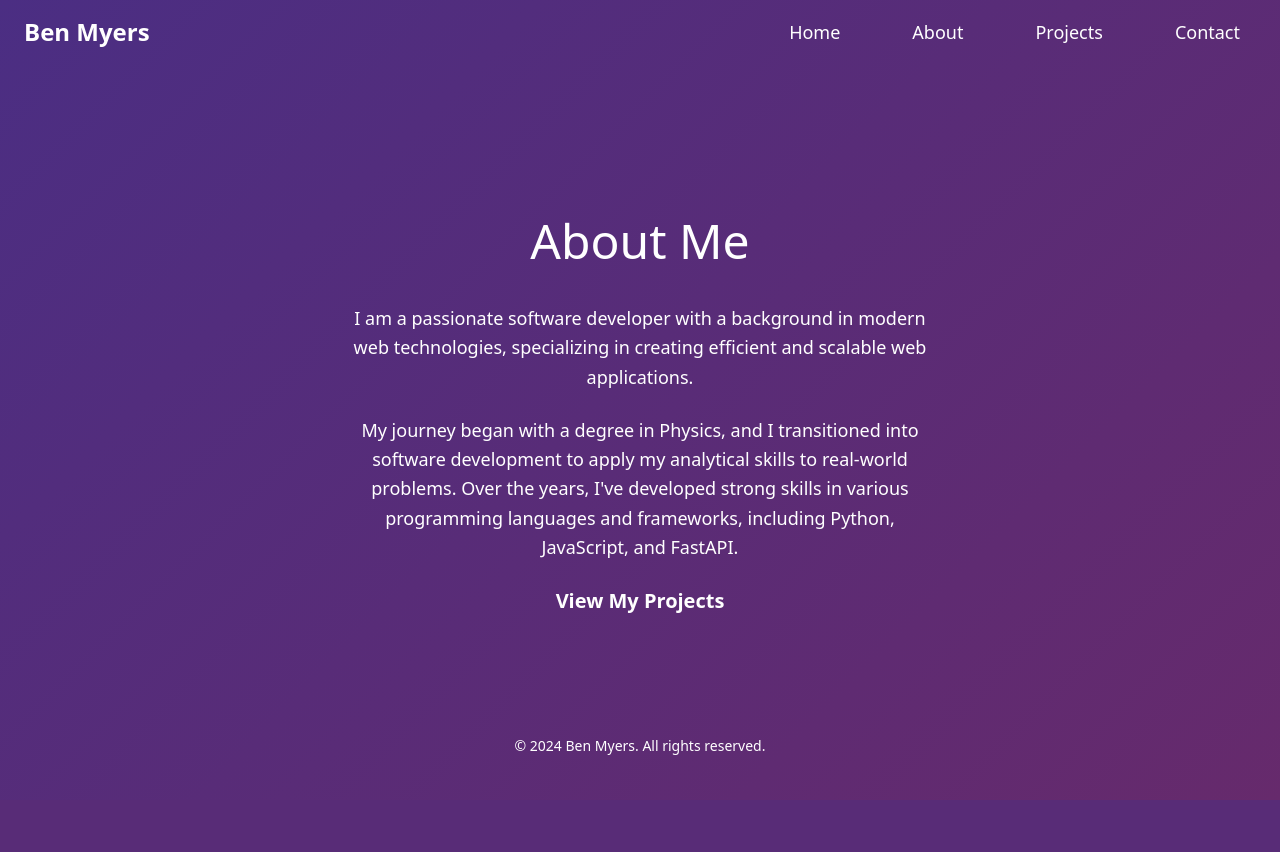
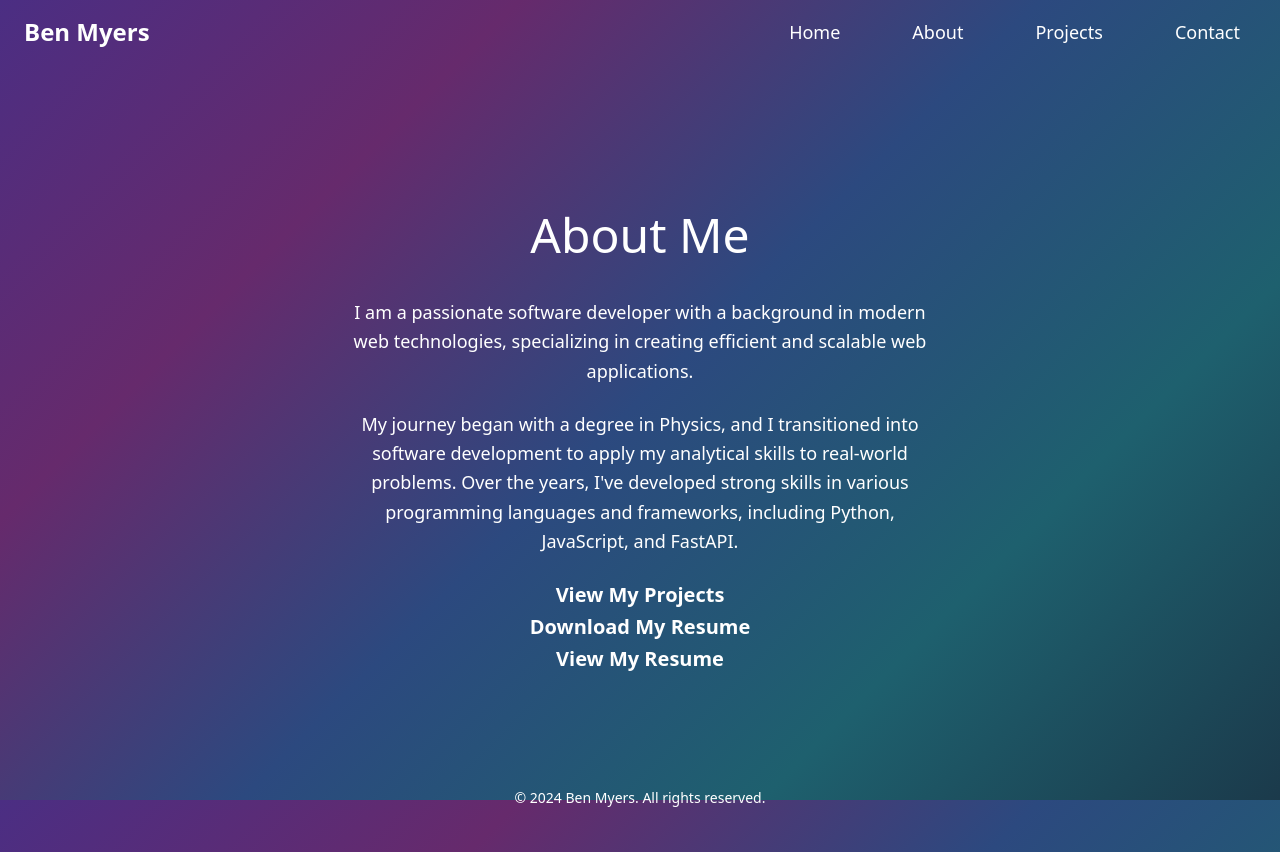
Before and after one commit to myersben9/benmyers, a FastAPI app: page /about in a window 1280 px wide. Before the commit the page ends 800 px from the top, so only its background shows below. Run offline with FastAPI, Linux system fonts and the light colour scheme; parts of the project's set-up code (start-up, migrations or seed data) failed here and were passed over.

Commit message:
career fair

```diff
--- a/sql_app/main.py
+++ b/sql_app/main.py
@@ -7,7 +7,9 @@
 from fastapi.exceptions import RequestValidationError
 from starlette.exceptions import HTTPException as StarletteHTTPException
 import os
-from fastapi.responses import FileResponse
+from fastapi.responses import FileResponse, StreamingResponse
+
+# Path to the resume file
 
 from . import crud, models, schemas, utils
 from .database import SessionLocal, engine
@@ -43,6 +45,7 @@
 script_dir = os.path.dirname(script_path)
 
 static_dir = os.path.join(script_dir, "static")
+resume_file_path = os.path.join(static_dir, "resume_BenMyers.pdf")
 templates_dir = os.path.join(script_dir, "templates")
 
 app.mount("/static", StaticFiles(directory=static_dir), name="static")
@@ -167,3 +170,29 @@
     except Exception as e:
         logger.error(f"Error in privacy page: {e}")
         raise HTTPException(status_code=500, detail="Internal server error")
+
+
+
+@app.get("/resume/download", response_class=FileResponse, name="download_resume")
+@limiter.limit("100/minute")
+def download_resume(request: Request):
+    logger.info("Resume download requested")
+    try:
+        return FileResponse(path=resume_file_path, filename="resume_BenMyers.pdf", media_type="application/pdf")
+    except Exception as e:
+        logger.error(f"Error during resume download: {e}")
+        raise HTTPException(status_code=500, detail="Internal server error")
+
+@app.get("/resume/stream", response_class=StreamingResponse, name="stream_resume")
+@limiter.limit("100/minute")
+def stream_resume(request: Request):
+    logger.info("Resume stream requested")
+    try:
+        def iterfile():
+            with open(resume_file_path, mode="rb") as file_like:
+                yield from file_like
+
+        return StreamingResponse(iterfile(), media_type="application/pdf")
+    except Exception as e:
+        logger.error(f"Error during resume streaming: {e}")
+        raise HTTPException(status_code=500, detail="Internal server error")
--- a/sql_app/templates/about.html
+++ b/sql_app/templates/about.html
@@ -17,6 +17,12 @@
         </p>
         <a href="{{ url_for('projects') }}" class="font-extrabold rounded-lg text-md font-semibold text-white animate-slide-in">
             View My Projects
+        </a>
+        <a href="{{ url_for('download_resume') }}" class="font-extrabold rounded-lg text-md font-semibold text-white animate-slide-in">
+            Download My Resume
+        </a>
+        <a href="{{ url_for('stream_resume') }}" class="font-extrabold rounded-lg text-md font-semibold text-white animate-slide-in">
+            View My Resume
         </a>
     </div>
 </div>
```
Also changed, not shown: sql_app/templates/resume_view.html (added, +14 -0 lines), 1 other file.
